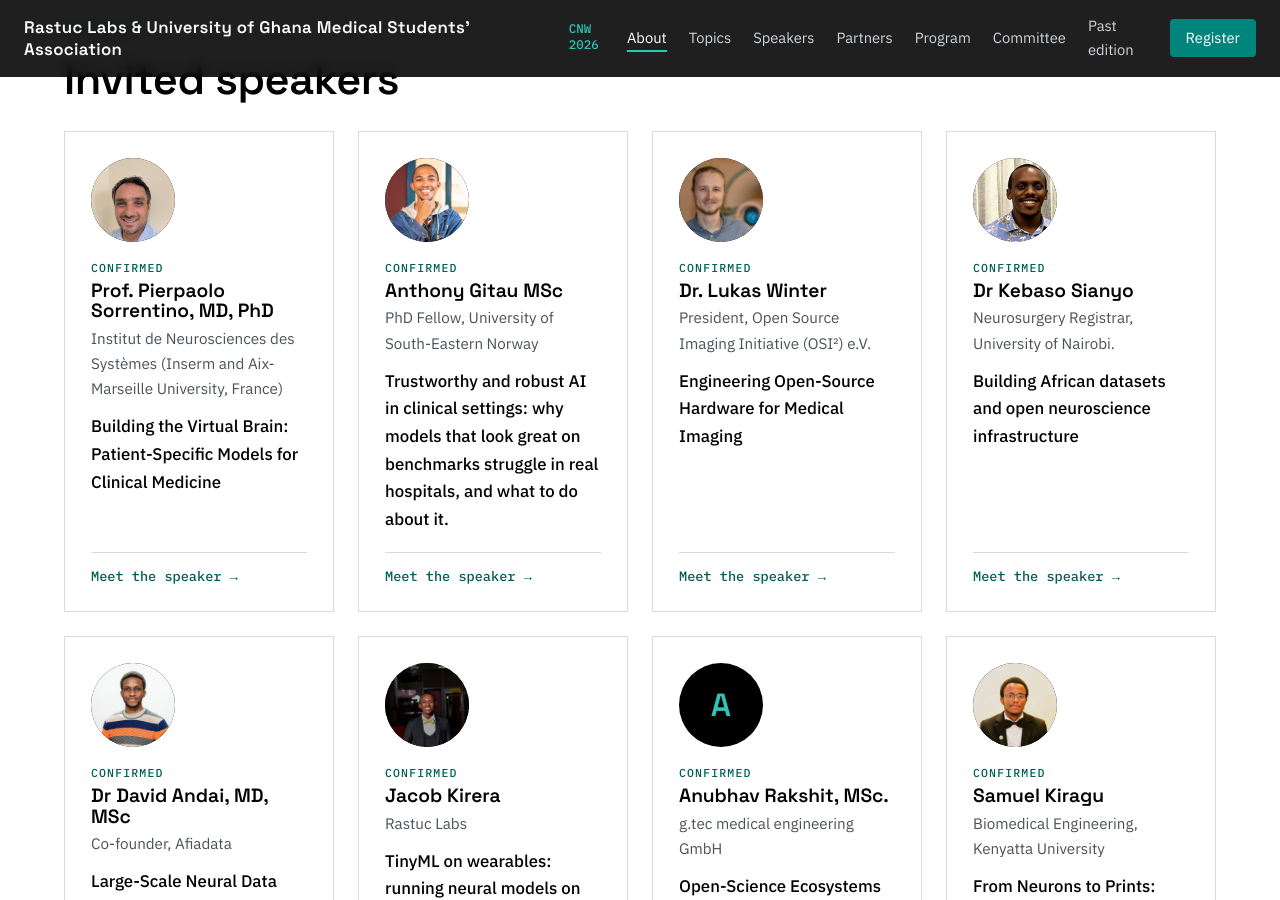
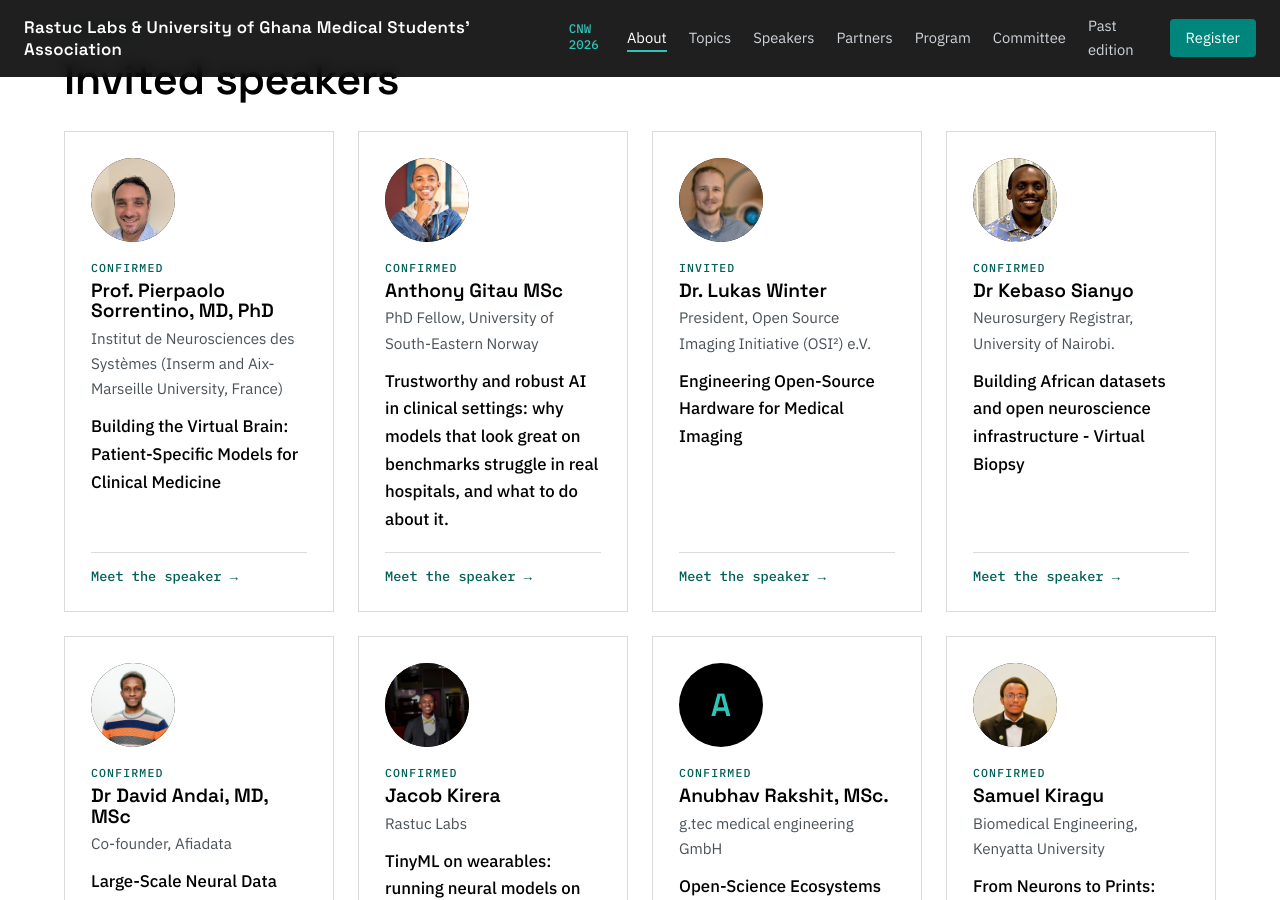
Before and after one commit to Kebaso-J/cnw2026, a Jekyll site: the page built from index.html, in a window 1280 px wide and 900 px high, scrolled down 2319 px. Built offline with Jekyll 4.4.1, drawn with Linux system fonts in a browser that asks for light colours.

Commit message:
speakers update

```diff
--- a/_data/speakers.yml
+++ b/_data/speakers.yml
@@ -18,12 +18,12 @@
   slug: "winter"
   affiliation: "President, Open Source Imaging Initiative (OSI²) e.V."
   talk: "Engineering Open-Source Hardware for Medical Imaging"
-  status: "Confirmed"
+  status: "Invited"
   photo: "/assets/img/2026/lukas-winter.jpg"
 - name: "Dr Kebaso Sianyo"
   slug: "kebaso"
   affiliation: "Neurosurgery Registrar, University of Nairobi."
-  talk: "Building African datasets and open neuroscience infrastructure"
+  talk: "Building African datasets and open neuroscience infrastructure - Virtual Biopsy"
   status: "Confirmed"
   photo: "/assets/img/2026/sianyo.png"
 - name: "Dr David Andai, MD, MSc"
--- a/_verify/index.html
+++ b/_verify/index.html
@@ -126,7 +126,7 @@ Following the success of the first edition in December 2025, CNW 2026 is built a
         <div class="card__avatar" aria-hidden="true">
           <img src="/assets/img/2026/lukas-winter.jpg" alt="" loading="lazy">
         </div>
-        <p class="card__status">Confirmed</p>
+        <p class="card__status">Invited</p>
         <h3>Dr. Lukas Winter</h3>
         <p class="card__aff">President, Open Source Imaging Initiative (OSI²) e.V.</p>
         <p class="card__talk">Engineering Open-Source Hardware for Medical Imaging</p>
@@ -140,7 +140,7 @@ Following the success of the first edition in December 2025, CNW 2026 is built a
         <p class="card__status">Confirmed</p>
         <h3>Dr Kebaso Sianyo</h3>
         <p class="card__aff">Neurosurgery Registrar, University of Nairobi.</p>
-        <p class="card__talk">Building African datasets and open neuroscience infrastructure</p>
+        <p class="card__talk">Building African datasets and open neuroscience infrastructure - Virtual Biopsy</p>
         <a class="card__link" href="/speakers/#kebaso">Meet the speaker &rarr;<span class="sr-only">: Dr Kebaso Sianyo</span></a>
       </article>
 
--- a/_verify/speakers/index.html
+++ b/_verify/speakers/index.html
@@ -95,7 +95,7 @@
 
       </div>
       <div class="profile__body">
-        <p class="card__status">Confirmed</p>
+        <p class="card__status">Invited</p>
         <h2>Dr. Lukas Winter</h2>
         <p class="profile__aff">President, Open Source Imaging Initiative (OSI²) e.V.</p>
 
@@ -121,7 +121,7 @@
 
         <div class="profile__talk">
           <span>Talk</span>
-          <p>Building African datasets and open neuroscience infrastructure</p>
+          <p>Building African datasets and open neuroscience infrastructure - Virtual Biopsy</p>
         </div>
 
 
```
